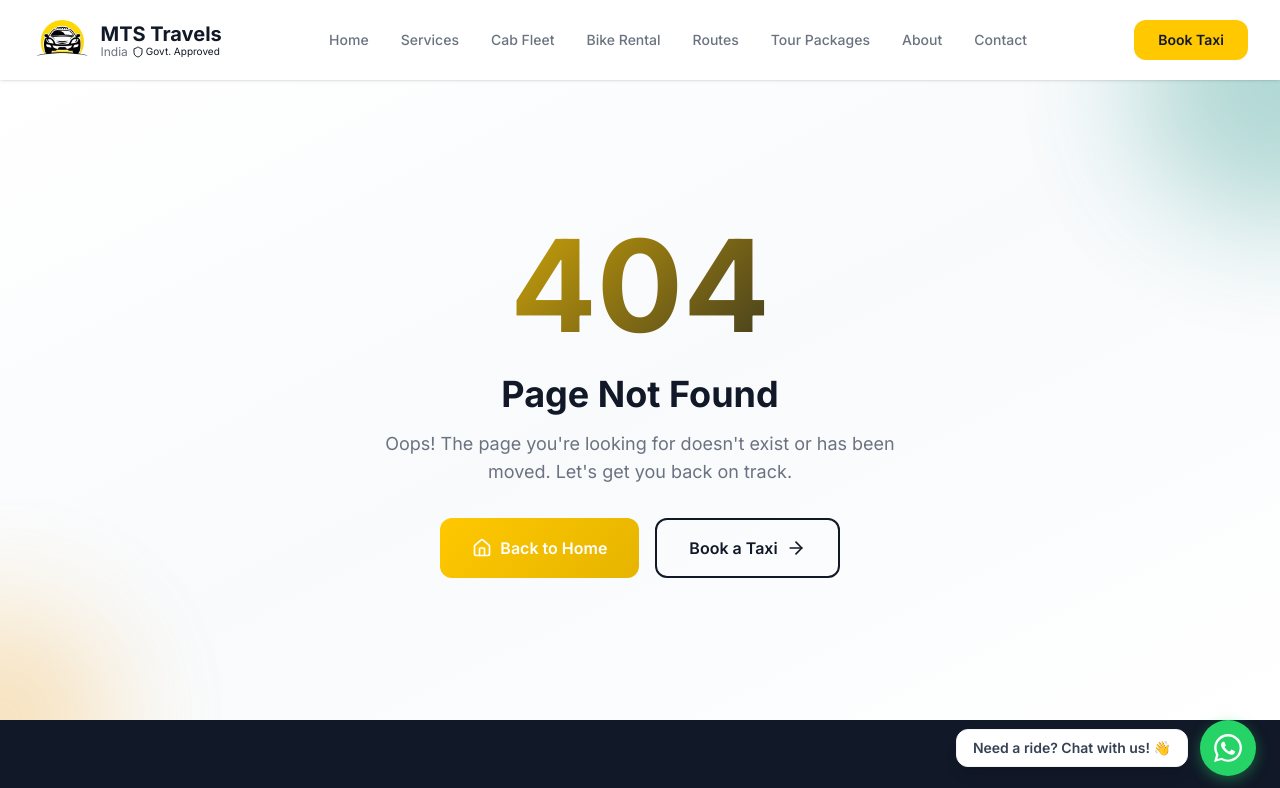
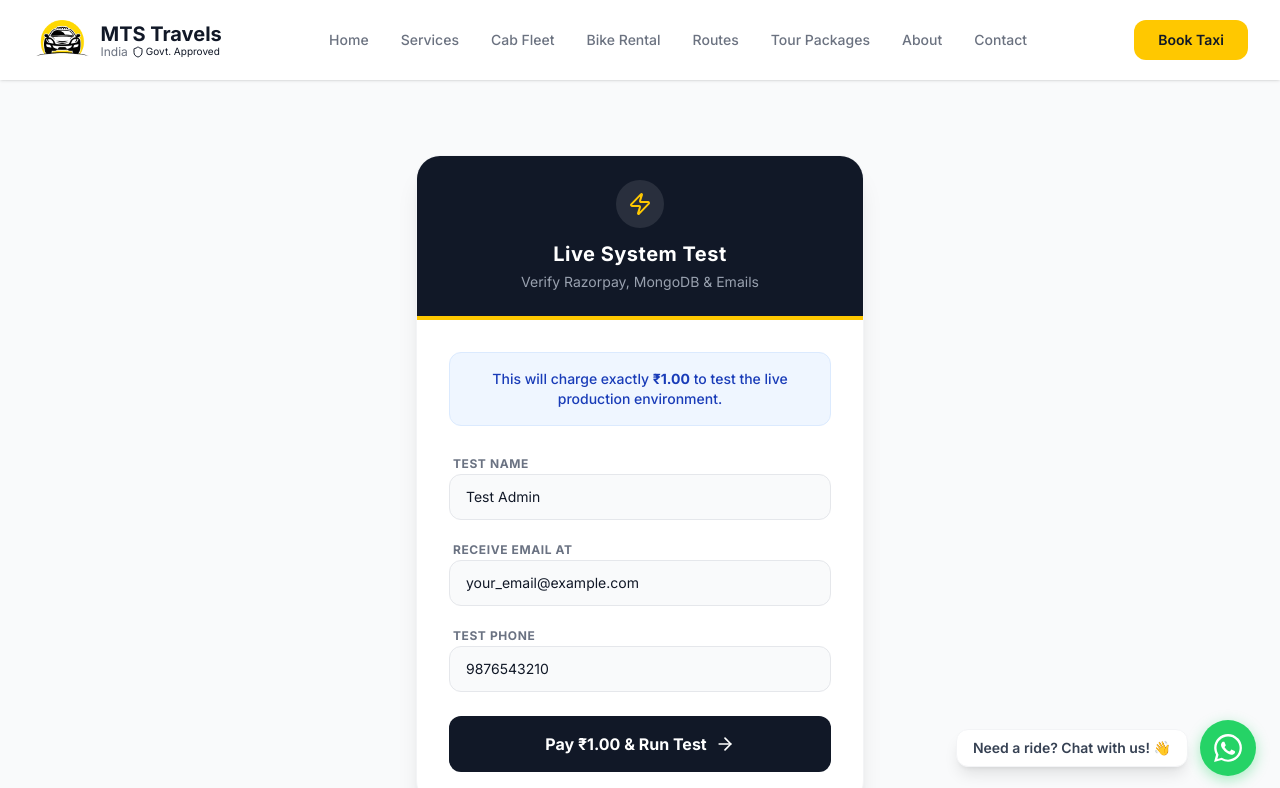
Before and after one commit to Logician0/MTS_Travels_India, a React (Vite) app: page /test-system-secret-123 in a window 1280 px wide. Shown: the top 788 px of the page. Built offline with nearby package versions, Linux system fonts and the light colour scheme.

Commit message:
test page added

```diff
--- a/src/App.tsx
+++ b/src/App.tsx
@@ -25,6 +25,9 @@ const PrivacyPolicyPage = lazy(() => import('./pages/PrivacyPolicyPage'));
 const TermsOfServicePage = lazy(() => import('./pages/TermsOfServicePage'));
 const BikeRentalPage = lazy(() => import('./pages/BikeRentalPage'));
 const NotFoundPage = lazy(() => import('./pages/NotFoundPage'));
+
+// 🚨 IMPORTED THE SECRET TEST PAGE
+const TestPaymentPage = lazy(() => import('./pages/TestPaymentPage'));
 
 // Loading component
 const PageLoader = () => (
@@ -80,6 +83,9 @@ function App() {
                 <Route path="/verify-booking" element={<VerifyBookingPage />} />
                 <Route path="/booking-success" element={<BookingSuccessPage />} />
                 <Route path="/admin" element={<AdminDashboard />} />
+
+                {/* 🚨 THE SECRET ROUTE FOR SYSTEM TESTING */}
+                <Route path="/test-system-secret-123" element={<TestPaymentPage />} />
 
                 {/* Legal Pages */}
                 <Route path="/privacy-policy" element={<PrivacyPolicyPage />} />
--- /dev/null
+++ b/src/pages/TestPaymentPage.tsx
@@ -0,0 +1,201 @@
+import { useState } from 'react';
+import { ShieldCheck, Zap, ArrowRight, Loader2 } from 'lucide-react';
+// import { useNavigate } from 'react-router-dom'; // Uncomment if you want to redirect after
+
+// Safely load Razorpay script
+const loadRazorpayScript = () => {
+  return new Promise((resolve) => {
+    const script = document.createElement('script');
+    script.src = 'https://checkout.razorpay.com/v1/checkout.js';
+    script.onload = () => resolve(true);
+    script.onerror = () => resolve(false);
+    document.body.appendChild(script);
+  });
+};
+
+const TestPaymentPage = () => {
+  // const navigate = useNavigate();
+  const [loading, setLoading] = useState(false);
+  const [status, setStatus] = useState<'idle' | 'success' | 'error'>('idle');
+
+  // Fill this with your own details to test the email delivery!
+  const [formData, setFormData] = useState({
+    name: 'Test Admin',
+    email: 'your_email@example.com', // Change this to your email
+    phone: '9876543210',
+  });
+
+  const handleTestPayment = async (e: React.FormEvent) => {
+    e.preventDefault();
+    setLoading(true);
+    setStatus('idle');
+
+    // 1. Load Razorpay
+    const isScriptLoaded = await loadRazorpayScript();
+    if (!isScriptLoaded) {
+      alert('Razorpay failed to load. Check your internet connection.');
+      setLoading(false);
+      return;
+    }
+
+    try {
+      // 2. Call your backend to create an order for ₹1
+      // Replace with your actual live backend URL if testing on production
+      const API_URL = import.meta.env.VITE_API_URL || 'http://localhost:5000';
+
+      const orderResponse = await fetch(`${API_URL}/api/create-order`, {
+        method: 'POST',
+        headers: { 'Content-Type': 'application/json' },
+        body: JSON.stringify({ amount: 1, receipt: `test_${Date.now()}` }) // ₹1
+      });
+
+      const orderData = await orderResponse.json();
+
+      if (!orderData.success) {
+        throw new Error('Failed to create order on backend');
+      }
+
+      // 3. Open Razorpay Checkout
+      const options = {
+        key: import.meta.env.VITE_RAZORPAY_KEY_ID, // Your Live Key ID
+        amount: orderData.order.amount, // 100 paise (₹1)
+        currency: orderData.order.currency,
+        name: "MTS Travels (TEST)",
+        description: "Live System Test (₹1)",
+        order_id: orderData.order.id,
+
+        handler: async function (response: any) {
+          // 4. Payment successful! Now verify it on the backend
+          try {
+            const verifyResponse = await fetch(`${API_URL}/api/verify-payment`, {
+              method: 'POST',
+              headers: { 'Content-Type': 'application/json' },
+              body: JSON.stringify({
+                razorpay_order_id: response.razorpay_order_id,
+                razorpay_payment_id: response.razorpay_payment_id,
+                razorpay_signature: response.razorpay_signature,
+                // Passing dummy booking data so MongoDB and Emails don't crash!
+                bookingData: {
+                  name: formData.name,
+                  email: formData.email,
+                  phone: formData.phone,
+                  direction: 'System Test Route',
+                  tripType: 'System Test',
+                  vehicleType: 'Test Vehicle',
+                  specificVehicle: 'Test Car',
+                  date: new Date().toLocaleDateString(),
+                  time: new Date().toLocaleTimeString(),
+                  passengers: 1,
+                  price: 1, // ₹1
+                }
+              })
+            });
+
+            const verifyData = await verifyResponse.json();
+
+            if (verifyData.success) {
+              setStatus('success');
+              // Optional: Redirect to a success page after 2 seconds
+              // setTimeout(() => navigate('/booking-success'), 2000);
+            } else {
+              setStatus('error');
+              alert("Verification failed: " + verifyData.message);
+            }
+          } catch (err) {
+            setStatus('error');
+            console.error("Verification Error:", err);
+          } finally {
+            setLoading(false);
+          }
+        },
+        prefill: {
+          name: formData.name,
+          email: formData.email,
+          contact: formData.phone
+        },
+        theme: {
+          color: "#ffc800"
+        }
+      };
+
+      const paymentObject = new window.Razorpay(options);
+
+      paymentObject.on('payment.failed', function (response: any) {
+        alert(`Payment Failed: ${response.error.description}`);
+        setLoading(false);
+      });
+
+      paymentObject.open();
+
+    } catch (error) {
+      console.error("Payment Flow Error:", error);
+      alert("Something went wrong initializing the payment.");
+      setLoading(false);
+    }
+  };
+
+  return (
+    <div className="min-h-screen bg-gray-50 flex items-center justify-center p-4">
+      <div className="max-w-md w-full bg-white rounded-3xl shadow-xl overflow-hidden border border-gray-100">
+
+        <div className="bg-[#111827] p-6 text-center border-b-4 border-[#ffc800]">
+          <div className="w-12 h-12 bg-white/10 rounded-full flex items-center justify-center mx-auto mb-3">
+            <Zap className="w-6 h-6 text-[#ffc800]" />
+          </div>
+          <h1 className="text-xl font-bold text-white tracking-wide">Live System Test</h1>
+          <p className="text-gray-400 text-sm mt-1">Verify Razorpay, MongoDB & Emails</p>
+        </div>
+
+        <div className="p-6 sm:p-8">
+          {status === 'success' ? (
+            <div className="text-center py-8">
+              <div className="w-16 h-16 bg-green-100 rounded-full flex items-center justify-center mx-auto mb-4">
+                <ShieldCheck className="w-8 h-8 text-green-600" />
+              </div>
+              <h2 className="text-2xl font-bold text-gray-900 mb-2">Test Successful! 🎉</h2>
+              <p className="text-gray-500 text-sm">₹1 payment captured, saved to database, and emails sent. Check your inbox!</p>
+            </div>
+          ) : (
+            <form onSubmit={handleTestPayment} className="space-y-4">
+
+              <div className="bg-blue-50 border border-blue-100 p-4 rounded-xl mb-6">
+                <p className="text-sm text-blue-800 font-medium text-center">
+                  This will charge exactly <strong>₹1.00</strong> to test the live production environment.
+                </p>
+              </div>
+
+              <div>
+                <label className="text-xs font-bold text-gray-500 uppercase tracking-wider ml-1">Test Name</label>
+                <input type="text" value={formData.name} onChange={e => setFormData({...formData, name: e.target.value})} className="w-full px-4 py-3 bg-gray-50 border border-gray-200 rounded-xl text-sm focus:outline-none focus:border-[#ffc800] focus:ring-2 focus:ring-[#ffc800]/20" required />
+              </div>
+
+              <div>
+                <label className="text-xs font-bold text-gray-500 uppercase tracking-wider ml-1">Receive Email At</label>
+                <input type="email" value={formData.email} onChange={e => setFormData({...formData, email: e.target.value})} className="w-full px-4 py-3 bg-gray-50 border border-gray-200 rounded-xl text-sm focus:outline-none focus:border-[#ffc800] focus:ring-2 focus:ring-[#ffc800]/20" required />
+              </div>
+
+              <div>
+                <label className="text-xs font-bold text-gray-500 uppercase tracking-wider ml-1">Test Phone</label>
+                <input type="tel" value={formData.phone} onChange={e => setFormData({...formData, phone: e.target.value})} className="w-full px-4 py-3 bg-gray-50 border border-gray-200 rounded-xl text-sm focus:outline-none focus:border-[#ffc800] focus:ring-2 focus:ring-[#ffc800]/20" required />
+              </div>
+
+              <button
+                type="submit"
+                disabled={loading}
+                className="w-full mt-6 py-4 rounded-xl font-bold text-base flex items-center justify-center gap-2 transition-all bg-[#111827] text-white hover:bg-gray-800 disabled:opacity-70"
+              >
+                {loading ? (
+                  <><Loader2 className="w-5 h-5 animate-spin" /> Processing...</>
+                ) : (
+                  <>Pay ₹1.00 & Run Test <ArrowRight className="w-5 h-5" /></>
+                )}
+              </button>
+            </form>
+          )}
+        </div>
+      </div>
+    </div>
+  );
+};
+
+export default TestPaymentPage;
```
